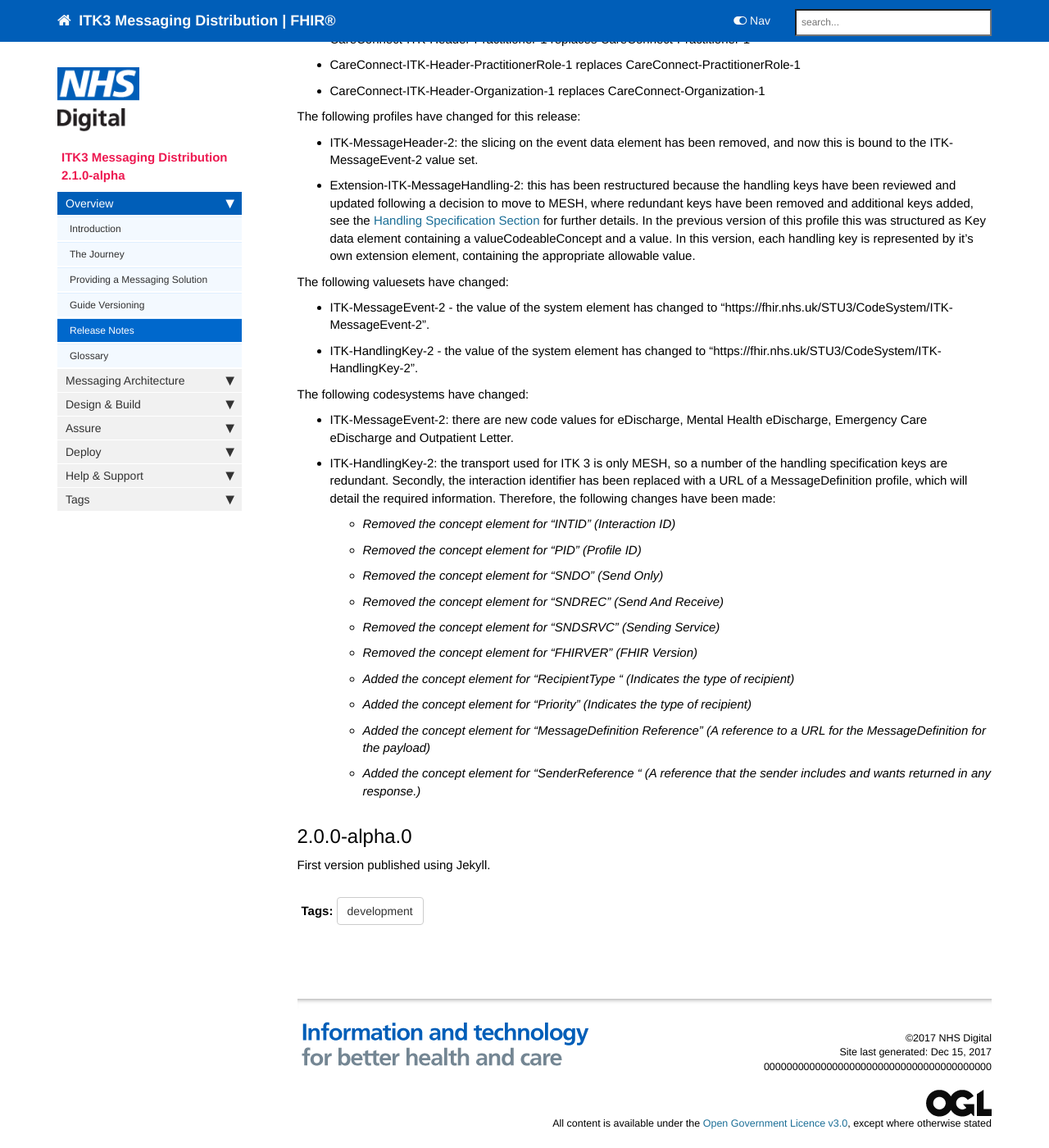
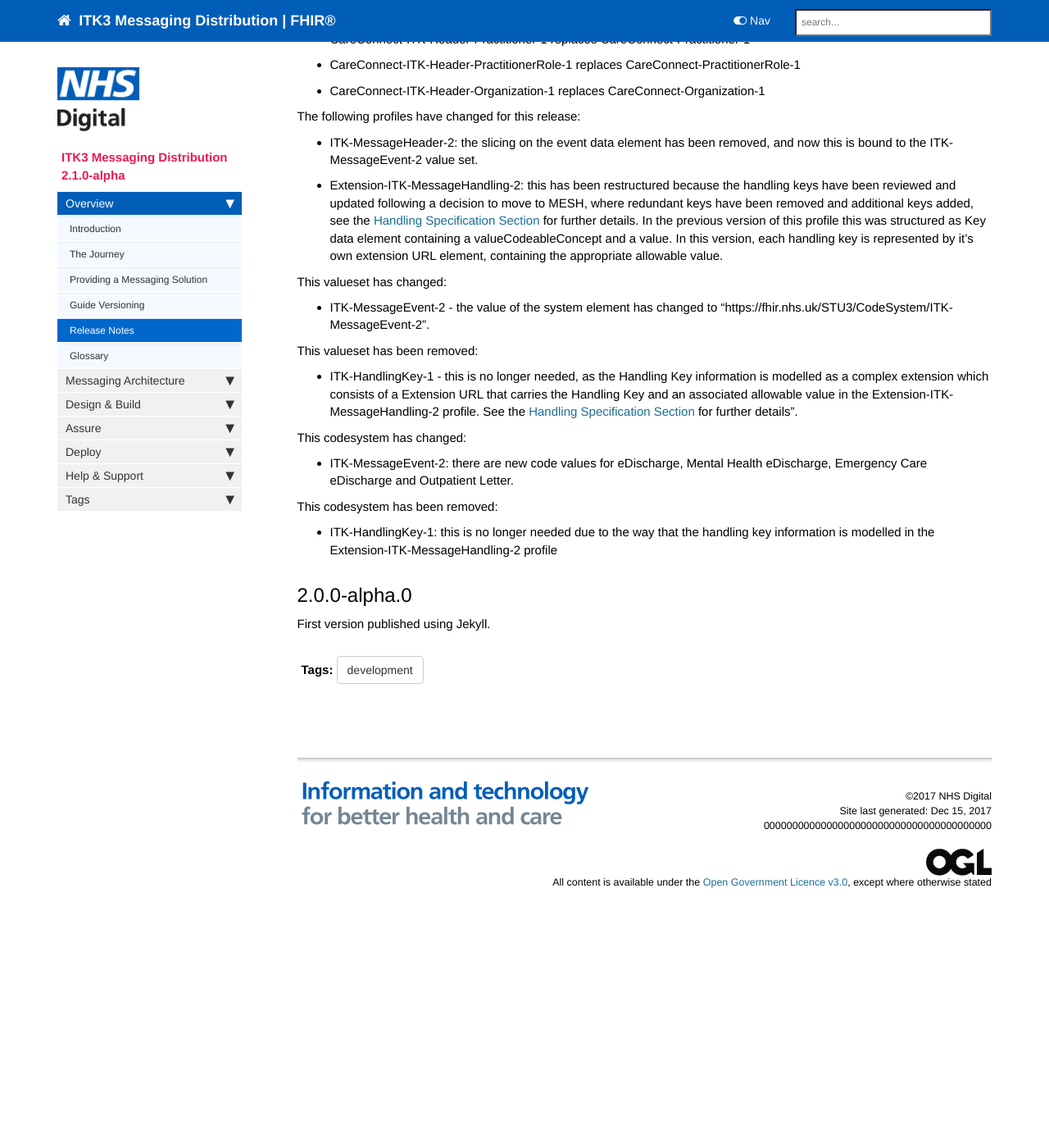
Before and after one commit to nhsconnect/ITK3-Messaging-Distribution, a Jekyll site: the page built from pages/overview/overview_release_notes.md, in a window 1280 px wide and 1400 px high, scrolled down 493 px. Shown: the whole window at 82% size. Built offline with Jekyll 4.4.1, drawn with Linux system fonts in a browser that asks for light colours; nearby versions of some CDN libraries; comment, search, counter and statistics services are not loaded; after the commit the page ends 1639 px from its top, so only the background shows below that.

Commit message:
Corrections to the change history.

```diff
--- a/pages/overview/overview_release_notes.md
+++ b/pages/overview/overview_release_notes.md
@@ -22,28 +22,23 @@ The following profiles are tightly constrained ITK replacements of the correspon
 The following profiles have changed for this release:
 
 - ITK-MessageHeader-2: the slicing on the event data element has been removed, and now this is bound to the ITK-MessageEvent-2 value set.
-- Extension-ITK-MessageHandling-2: this has been restructured because the handling keys have been reviewed and updated following a decision to move to MESH, where redundant keys have been removed and additional keys added, see the [Handling Specification Section](explore_hand_spec.html) for further details.  In the previous version of this profile this was structured as Key data element containing a valueCodeableConcept and a value.  In this version, each handling key is represented by it's own extension element, containing the appropriate allowable value.
+- Extension-ITK-MessageHandling-2: this has been restructured because the handling keys have been reviewed and updated following a decision to move to MESH, where redundant keys have been removed and additional keys added, see the [Handling Specification Section](explore_hand_spec.html) for further details.  In the previous version of this profile this was structured as Key data element containing a valueCodeableConcept and a value.  In this version, each handling key is represented by it's own extension URL element, containing the appropriate allowable value.
 
-The following valuesets have changed:
+This valueset has changed:
 
 - ITK-MessageEvent-2 - the value of the system element has changed to "https://fhir.nhs.uk/STU3/CodeSystem/ITK-MessageEvent-2".
-- ITK-HandlingKey-2 - the value of the system element has changed to "https://fhir.nhs.uk/STU3/CodeSystem/ITK-HandlingKey-2".
 
-The following codesystems have changed:
+This valueset has been removed:
+
+- ITK-HandlingKey-1 - this is no longer needed, as the Handling Key information is modelled as a complex extension which consists of a Extension URL that carries the Handling Key and an associated allowable value in the Extension-ITK-MessageHandling-2 profile.  See the [Handling Specification Section](explore_hand_spec.html) for further details".
+
+This codesystem has changed:
 
 - ITK-MessageEvent-2: there are new code values for eDischarge, Mental Health eDischarge, Emergency Care eDischarge and Outpatient Letter.
-- ITK-HandlingKey-2: the transport used for ITK 3 is only MESH, so a number of the handling specification keys are redundant.  Secondly, the interaction identifier has been replaced with a URL of a MessageDefinition profile, which will detail the required information. Therefore, the following changes have been made:
-  + *Removed the concept element for "INTID" (Interaction ID)*
-  + *Removed the concept element for "PID" (Profile ID)*
-  + *Removed the concept element for "SNDO" (Send Only)*
-  + *Removed the concept element for "SNDREC" (Send And Receive)*
-  + *Removed the concept element for "SNDSRVC" (Sending Service)*
-  + *Removed the concept element for "FHIRVER" (FHIR Version)*
-  + *Added the concept element for "RecipientType " (Indicates the type of recipient)*
-  + *Added the concept element for "Priority" (Indicates the type of recipient)*
-  + *Added the concept element for "MessageDefinition Reference" (A reference to a URL for the MessageDefinition for the payload)*
-  + *Added the concept element for "SenderReference " (A reference that the sender includes and wants returned in any response.)*
 
+This codesystem has been removed:
+
+- ITK-HandlingKey-1: this is no longer needed due to the way that the handling key information is modelled in the Extension-ITK-MessageHandling-2 profile
 
 ## 2.0.0-alpha.0 ##
 First version published using Jekyll.
```
